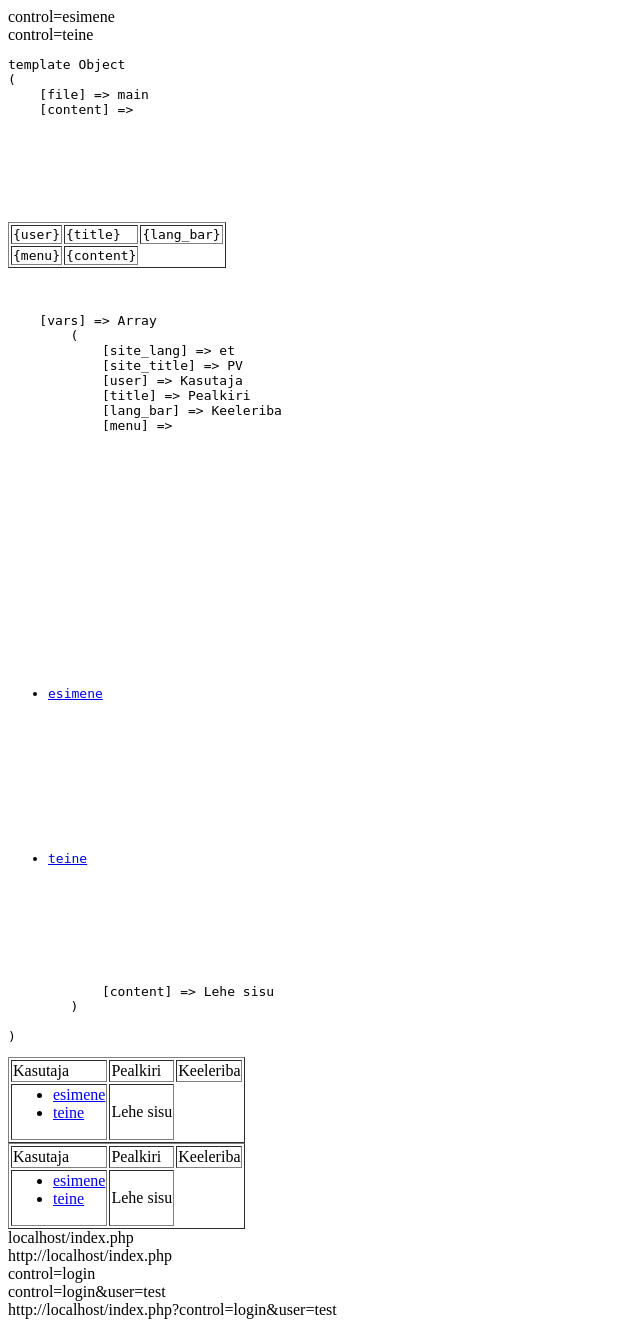
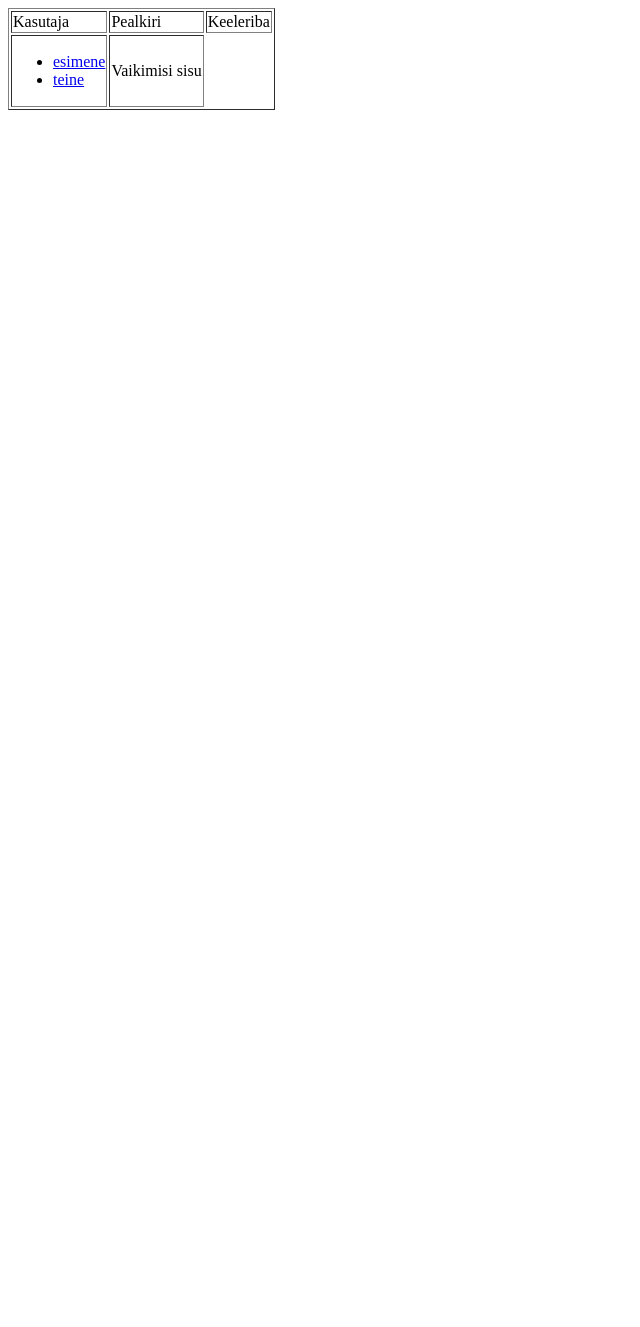
Before and after one commit to ardipallon/oop, a PHP site: page /index.php in a window 1280 px wide. Shown: the whole page, without its empty margins (0-640 px from the left). After the commit the page ends 110 px from the top, so only its background shows below. Run offline with PHP 8.4, Linux system fonts and the light colour scheme.

Commit message:
Parandused

```diff
--- a/conf.php
+++ b/conf.php
@@ -14,7 +14,7 @@ define('CONTROL_DIR', 'controllers/');
 define('LIB_DIR', 'lib/');
 
 // lisame vaikimisi kontrolleri faili nimi
-define('DEFAUL_CONTROL', 'default');
+define('DEFAULT_CONTROL', 'default');
 
 require_once LIB_DIR.'utilis.php';
 
--- a/control.php
+++ b/control.php
@@ -6,7 +6,8 @@
  * Time: 10:50
  */
 $control = $http->get('control'); // Kontrolleri faili nimi
-$file = CONTROL_DIR.$control.'php'; // Kontrolleri faili tee
+$file = CONTROL_DIR.$control.'.php'; // Kontrolleri faili tee
+
 if(file_exists($file) and is_file($file) and is_readable($file)){
     require_once $file;
 } else {
--- a/index.php
+++ b/index.php
@@ -10,6 +10,7 @@ require_once  'conf.php';
 
 // loome peamalli objekti
 $mainTmpl = new template('main');
+require_once 'control.php';
 // reaalväärtuste määramine
 $mainTmpl->set('site_lang', 'et');
 $mainTmpl->set('site_title', 'PV');
@@ -17,17 +18,17 @@ $mainTmpl->set('user', 'Kasutaja');
 $mainTmpl->set('title', 'Pealkiri');
 $mainTmpl->set('lang_bar', 'Keeleriba');
 require_once 'menu.php';
-$mainTmpl->set('content', 'Lehe sisu');
+
 // väljastame objekti sisu test kujul
-echo '<pre>';
+/*echo '<pre>';
 print_r($mainTmpl);
 echo '</pre>';
-echo $mainTmpl->parse();
+echo $mainTmpl->parse();*/
 // väljastame sisuga täidetud malli
 echo $mainTmpl->parse();
-// kontrollime $http objekti tööd
+/*// kontrollime $http objekti tööd
 echo HTTP_HOST.SCRIPT_NAME.'<br />';
 ECHO $http->baseLink.'<br />';
 $pairs = array('control'=>'login', 'user'=>'test');
 $link = $http->getLink($pairs);
-echo $link;
+echo $link;*/
--- a/model/linkobjekt.php
+++ b/model/linkobjekt.php
@@ -30,7 +30,7 @@ class linkobjekt extends http
             $link = $link.$this->delim;
         }
         $link = $link.fixUrl($name).$this->eq.fixUrl($value);
-        echo $link.'<br />';
+//        echo $link.'<br />';
     }
     function getLink($add = array()){
         $link = '';
```
